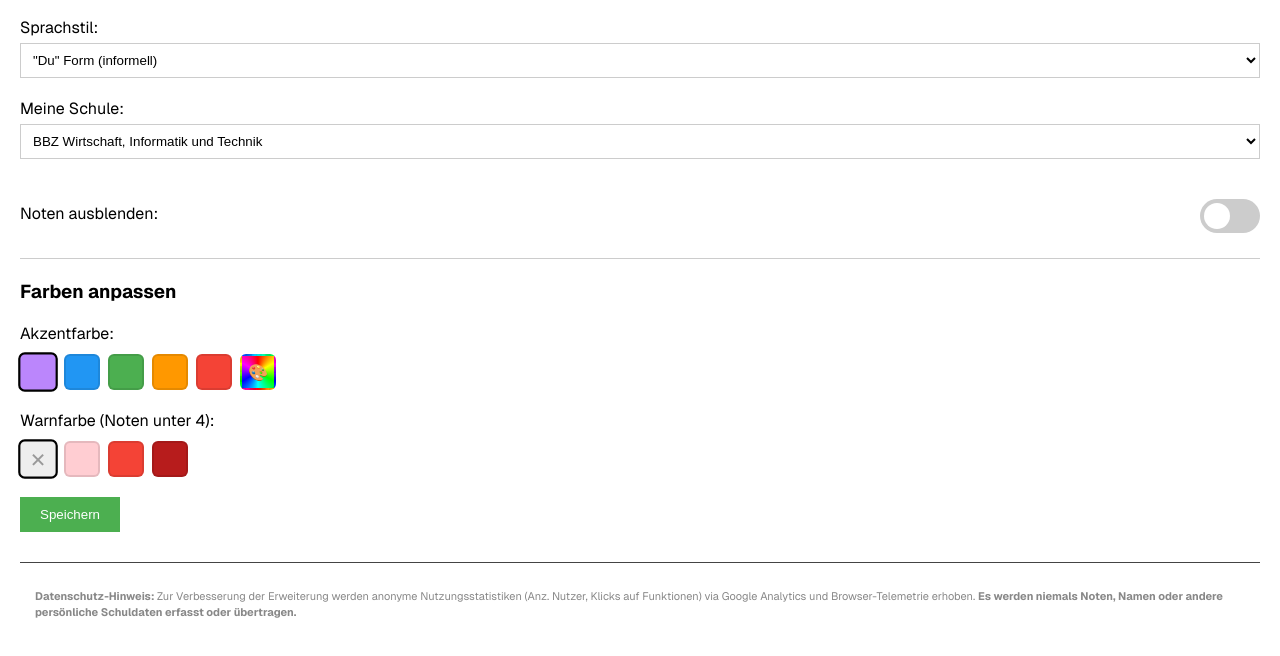
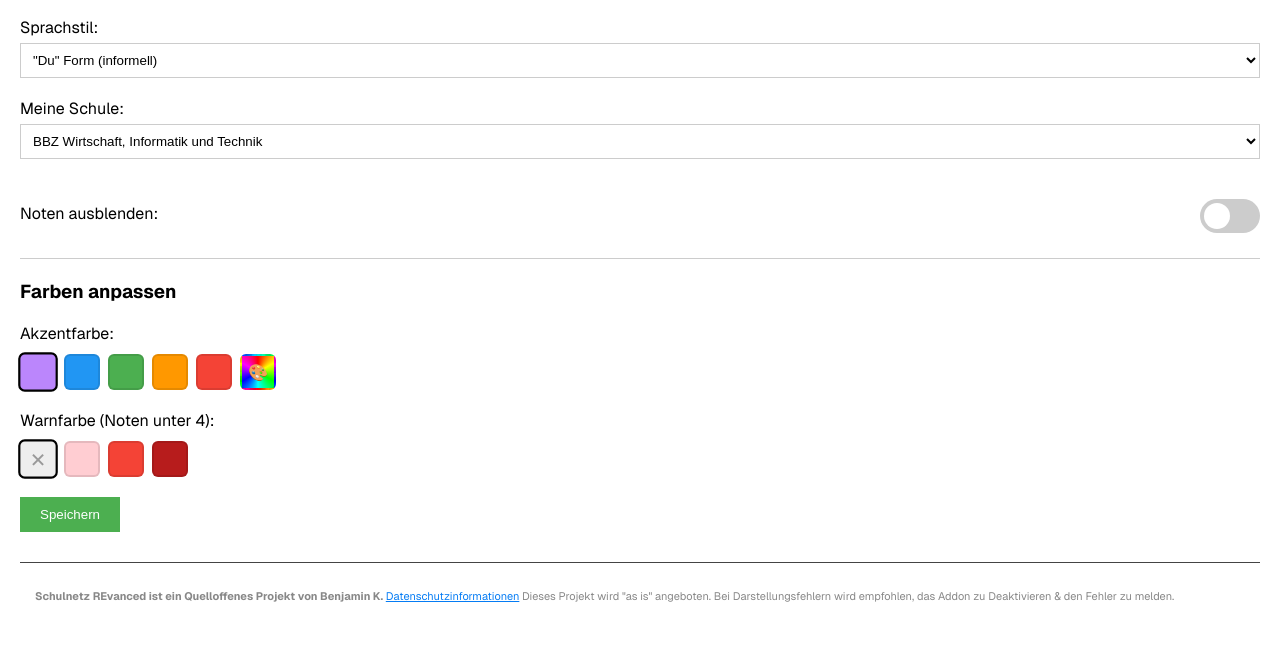
Before and after one commit to RubeldiRubelda/SchulnetzREvanced, a browser extension: page content/frontend/settings.html in a window 1280 px wide. Shown: the part 224-880 px from the top of the page. Drawn offline with Linux system fonts and the light colour scheme.

Commit message:
Update Settingstext

```diff
--- a/content/frontend/settings.html
+++ b/content/frontend/settings.html
@@ -98,7 +98,7 @@
         <button type="button" id="revancedStatusButton">Speichern</button>
 
     <footer style="margin-top: 30px; padding: 15px; border-top: 1px solid #444; font-size: 11px; color: #888; line-height: 1.4;">
-        <p><strong>Datenschutz-Hinweis:</strong> Zur Verbesserung der Erweiterung werden anonyme Nutzungsstatistiken (Anz. Nutzer, Klicks auf Funktionen) via Google Analytics und Browser-Telemetrie erhoben. <strong>Es werden niemals Noten, Namen oder andere persönliche Schuldaten erfasst oder übertragen.</strong></p>
+        <p><strong>Schulnetz REvanced ist ein Quelloffenes Projekt von Benjamin K.</strong> <a class="privacyinformation" target="_blank" href="https://github.com/RubeldiRubelda/SchulnetzREvanced/blob/main/PRIVACY.md">Datenschutzinformationen</a></strong> Dieses Projekt wird "as is" angeboten. Bei Darstellungsfehlern wird empfohlen, das Addon zu Deaktivieren & den Fehler zu melden.</p>
     </footer>
 
     <script src="settings.js"></script>
--- a/content/frontend/style.css
+++ b/content/frontend/style.css
@@ -589,3 +589,8 @@
             padding-bottom: 10px;
             opacity: 0.6;
         }
+
+        .privacyinformation {
+            color: #057cf4;
+            text-decoration: underline;
+        }
```
Also changed, not shown: manifest.json.
